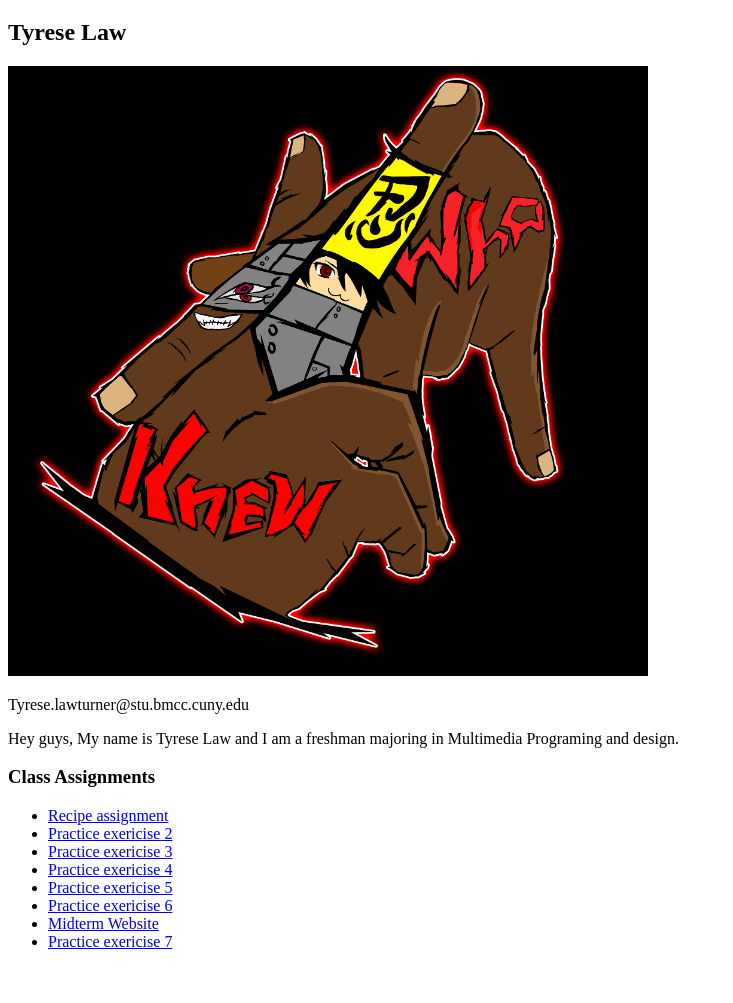
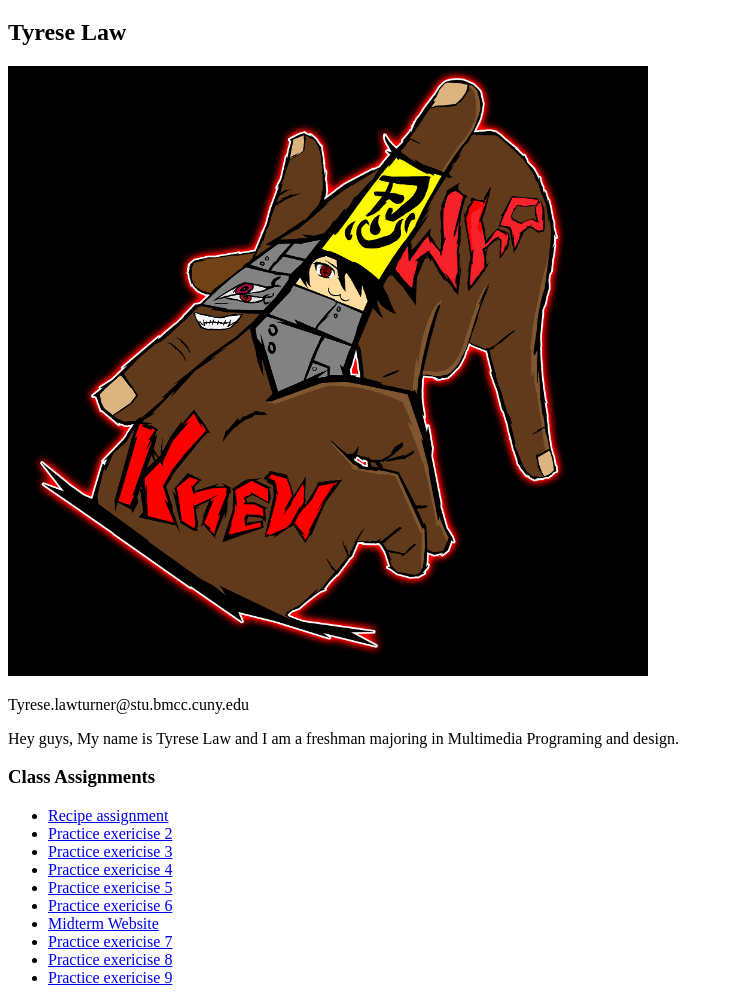
Before and after one commit to TyreseLaw/mmp240, a plain HTML site: page index.html in a window 1280 px wide. Shown: the part 61-1064 px from the top of the page, without its empty margins (0-733 px from the left). Before the commit the page ends 1028 px from the top, so only its background shows below. Drawn offline with Linux system fonts and the light colour scheme.

Commit message:
Add files via upload

```diff
--- a/index.html
+++ b/index.html
@@ -19,6 +19,8 @@
       <li><a href="exercise6/exercise6.html">Practice exericise 6</a></li>
       <li><a href="midterm/index.html">Midterm Website</a></li>
       <li><a href="exercise7/exercise7.html">Practice exericise 7</a></li>
+      <li><a href="exercise8/exercise8.html">Practice exericise 8</a></li>
+      <li><a href="exercise9/exercise9.html">Practice exericise 9</a></li>
     </ul>
   </body>
 </html>
```
